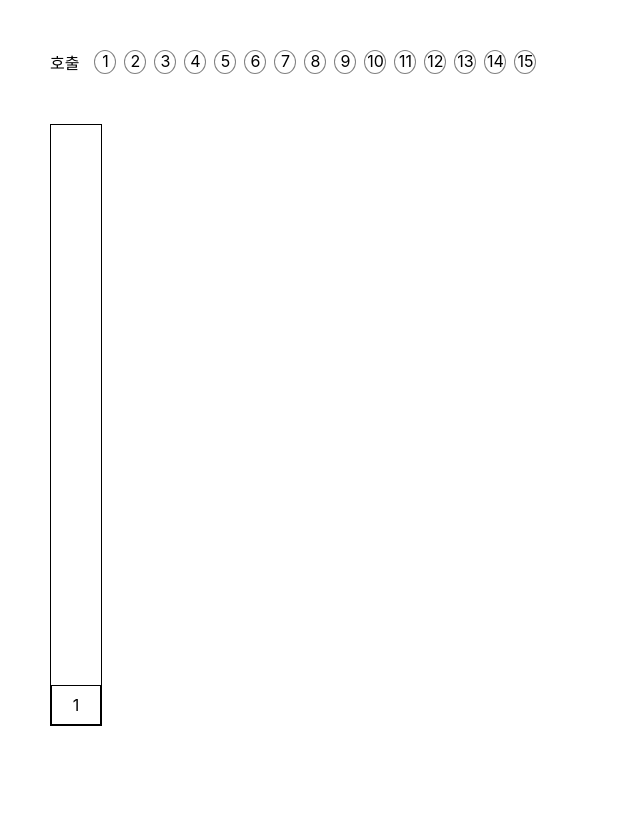
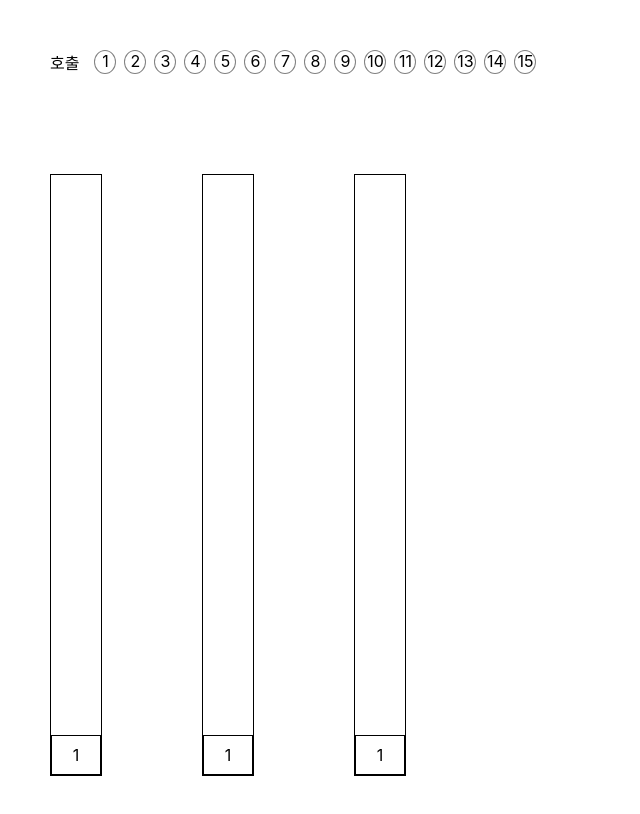
Before and after one commit to planetBing/cafenono, a React (Create React App) app in the folder my-app/: page / in a window 1280 px wide. Shown: the top 814 px of the page, without its empty margins (0-640 px from the left). Built offline with nearby package versions, Linux system fonts and the light colour scheme.

Commit message:
refactor: useState에서 useReducer로 변경

```diff
--- a/my-app/src/App.tsx
+++ b/my-app/src/App.tsx
@@ -1,27 +1,53 @@
 import "./App.css";
-import { useState } from "react";
+import { useReducer } from "react";
+import styled from "styled-components";
 import CallButtonsContainer from "./components/CallButtonsContainer";
 import Elevator from "./components/Elevator";
 import { ElevatorType } from "./model/types";
+import { elevatorReducer } from "./reducers/elevatorReducer";
 
-const initialElevatorData = {
-  destinationFloor: 1,
-  moving: false,
-};
+const initialElevatorData: ElevatorType[] = [
+  {
+    destinationFloor: 1,
+    moving: false,
+  },
+  {
+    destinationFloor: 1,
+    moving: false,
+  },
+  {
+    destinationFloor: 1,
+    moving: false,
+  },
+];
 
 function App() {
-  const [firstElevator, setFirstElevator] =
-    useState<ElevatorType>(initialElevatorData);
+  const [elevatorState, dispatch] = useReducer(
+    elevatorReducer,
+    initialElevatorData
+  );
 
   return (
     <div className="App">
-      <CallButtonsContainer setFirstElevator={setFirstElevator} />
-      <Elevator
-        elevatorData={firstElevator}
-        setElevatorData={setFirstElevator}
-      />
+      <CallButtonsContainer elevatorDispatch={dispatch} />
+      <Wrapper>
+        {elevatorState.map((elevatorObj, index) => {
+          return (
+            <Elevator
+              key={`elevator-${index}`}
+              elevatorData={elevatorObj}
+              elevatorDispatch={dispatch}
+              elevatorNum={index}
+            />
+          );
+        })}
+      </Wrapper>
     </div>
   );
 }
 
+const Wrapper = styled.div`
+  display: flex;
+`;
+
 export default App;
--- a/my-app/src/components/CallButtonsContainer.tsx
+++ b/my-app/src/components/CallButtonsContainer.tsx
@@ -1,12 +1,13 @@
 import styled from "styled-components";
 import { floors } from "../model/floorsData";
 import { ElevatorType } from "../model/types";
+import { ActionType } from "../reducers/elevatorReducer";
 
 interface CallButtonsContainerProps {
-  setFirstElevator: (data: ElevatorType) => void;
+  elevatorDispatch: React.Dispatch<ActionType>;
 }
 
-function CallButtonsContainer({ setFirstElevator }: CallButtonsContainerProps) {
+function CallButtonsContainer({ elevatorDispatch }: CallButtonsContainerProps) {
   return (
     <CallArea>
       <div>호출</div>
@@ -16,7 +17,11 @@ function CallButtonsContainer({ setFirstElevator }: CallButtonsContainerProps) {
             <CallButton
               key={`callBtn-${num}`}
               onClick={() => {
-                setFirstElevator({ destinationFloor: num, moving: true });
+                elevatorDispatch({
+                  type: "setDestination",
+                  index: 2,
+                  destinationFloor: num,
+                });
               }}
             >
               {num}
--- a/my-app/src/components/Elevator.tsx
+++ b/my-app/src/components/Elevator.tsx
@@ -2,13 +2,19 @@ import { useState, useEffect } from "react";
 import styled from "styled-components";
 import { floors } from "../model/floorsData";
 import { ElevatorType } from "../model/types";
+import { ActionType } from "../reducers/elevatorReducer";
 
 interface ElevatorProps {
   elevatorData: ElevatorType;
-  setElevatorData: (data: ElevatorType) => void;
+  elevatorDispatch: React.Dispatch<ActionType>;
+  elevatorNum: number;
 }
 
-function Elevator({ elevatorData, setElevatorData }: ElevatorProps) {
+function Elevator({
+  elevatorData,
+  elevatorDispatch,
+  elevatorNum,
+}: ElevatorProps) {
   const [currentFloor, setCurrentFloor] = useState<number>(1);
   const { destinationFloor, moving } = elevatorData;
 
@@ -20,7 +26,7 @@ function Elevator({ elevatorData, setElevatorData }: ElevatorProps) {
         } else if (prevFloor > destinationFloor) {
           return prevFloor - 1;
         } else {
-          setElevatorData({ ...elevatorData, moving: false });
+          elevatorDispatch({ type: "stopMoving", index: elevatorNum });
           clearInterval(interval);
           return prevFloor;
         }
--- /dev/null
+++ b/my-app/src/reducers/elevatorReducer.ts
@@ -0,0 +1,28 @@
+import { ElevatorType } from "../model/types";
+
+export type ActionType =
+  | { type: "setDestination"; index: number; destinationFloor: number }
+  | { type: "stopMoving"; index: number };
+
+export function elevatorReducer(state: ElevatorType[], action: ActionType) {
+  switch (action.type) {
+    case "setDestination":
+      return [...state].map((eachElevator, i) => {
+        const { destinationFloor, index } = action;
+        return i === index
+          ? {
+              ...eachElevator,
+              destinationFloor: destinationFloor,
+              moving: true,
+            }
+          : { ...eachElevator };
+      });
+    case "stopMoving":
+      return [...state].map((eachElevator, i) => {
+        const { index } = action;
+        return i === index
+          ? { ...eachElevator, moving: false }
+          : { ...eachElevator };
+      });
+  }
+}
```
